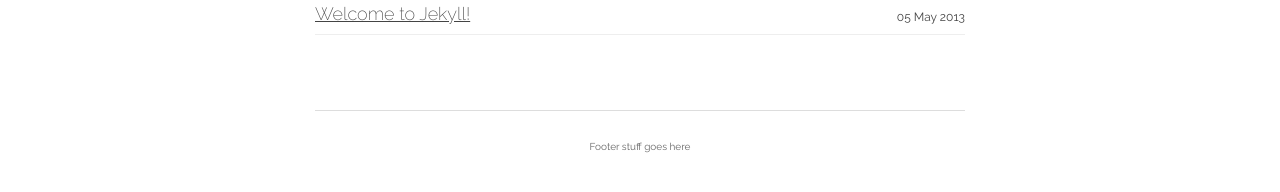
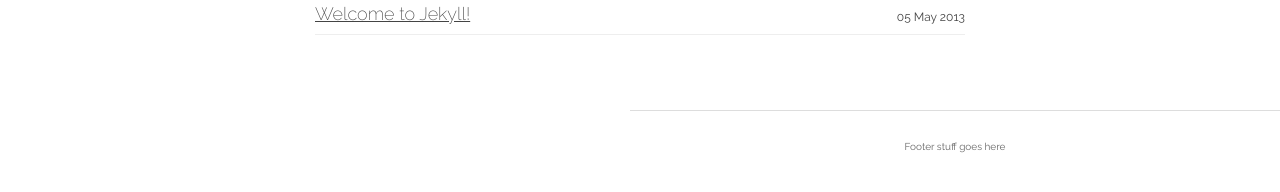
Before and after one commit to wojtekmach/keathley.github.io, a Jekyll site: the page built from index.html, in a window 1280 px wide. Shown: the part 311-503 px from the top of the page. Built offline with Jekyll 4.4.1, drawn with Linux system fonts in a browser that asks for light colours.

```diff
--- a/css/main.css
+++ b/css/main.css
@@ -135,11 +135,13 @@
 
 .footer {
   width: 650px;
+  /*width: 720px;*/
   margin-top: 75px;
-  margin-bottom: 25px;
   margin-left: auto;
-  margin-right: auto;
+  /*margin-left: auto;*/
+  /*margin-right: auto;*/
   padding-top: 30px;
+  padding-bottom: 160px;
   border-top: 1px solid #ddd;
   text-align: center;
   color: #eeeeee;
```
